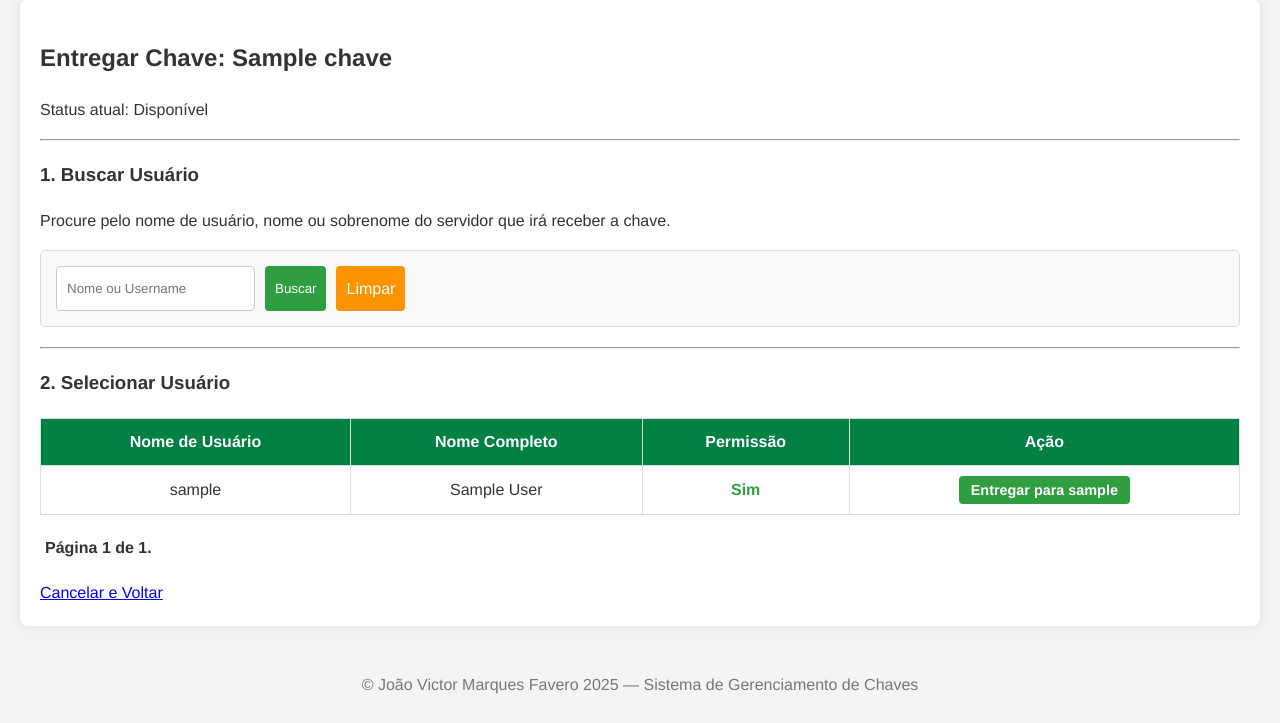
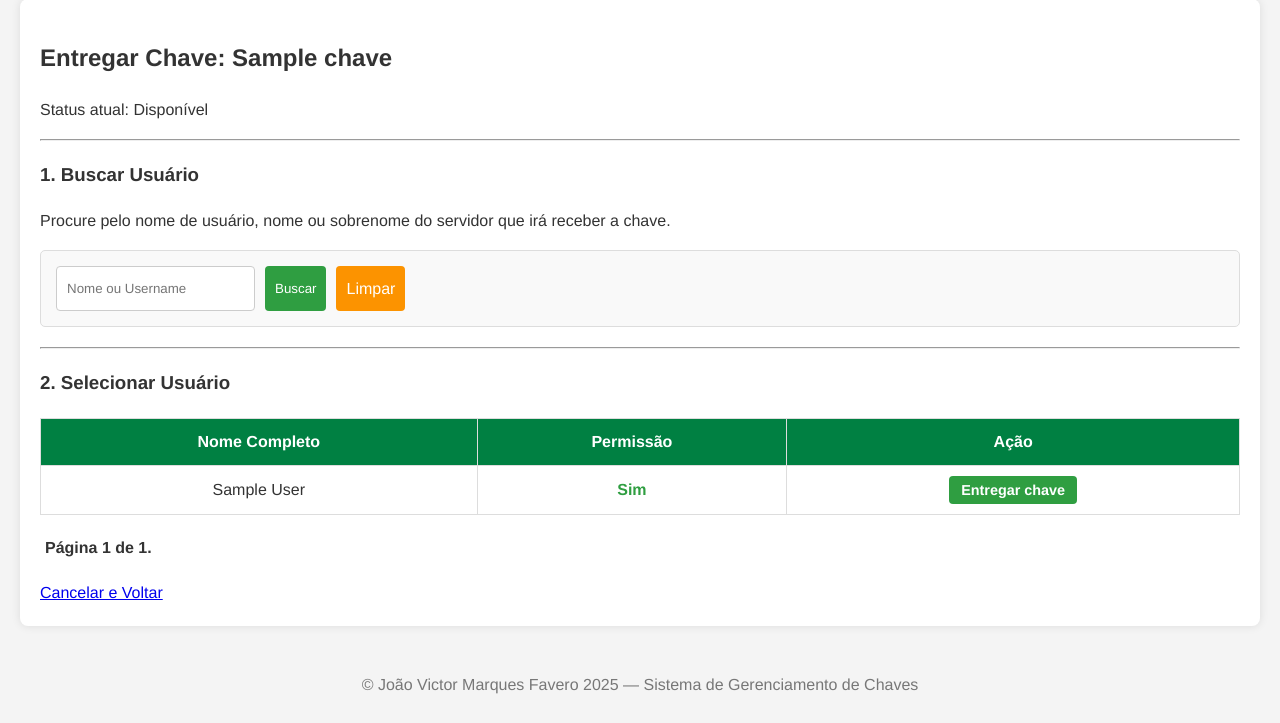
Before and after one commit to jaofavero/Gerenciamento_Chaves, a Django app: page /chave/1/entregar/ in a window 1280 px wide. Shown: the part 133-856 px from the top of the page. Run offline with Django 5.2, Linux system fonts and the light colour scheme; a user stored in the database is signed in; tables that the repository leaves empty hold one stand-in row (values such as "Sample post"); some libraries are stand-ins or nearby versions.

Commit message:
modificado entregar chave html

```diff
--- a/principal/templates/ativos/chaves/entregar_chave.html
+++ b/principal/templates/ativos/chaves/entregar_chave.html
@@ -32,7 +32,6 @@
         <table class="tabela-emprestimos">
             <thead>
                 <tr>
-                    <th>Nome de Usuário</th>
                     <th>Nome Completo</th>
                     <th>Permissão</th>
                     <th>Ação</th>
@@ -41,8 +40,7 @@
             <tbody>
                 {% for usuario in page_obj.object_list %}
                     <tr>
-                        <td>{{ usuario.username }}</td>
-                        <td>{{ usuario.get_full_name|default:"-" }}</td>
+                        <td>{{ usuario.get_full_name|default:usuario.username }}</td>
                         <td>
                             {% if usuario.tem_permissao %}
                                 <span style="color: #2f9e41; font-weight: bold;">Sim</span>
@@ -54,7 +52,7 @@
                         </td>
                         <td>
                             <button type="submit" name="usuario_id" value="{{ usuario.pk }}" class="btn-acao-entregar">
-                                Entregar para {{ usuario.username }}
+                                Entregar chave
                             </button>
                         </td>
                     </tr>
```
